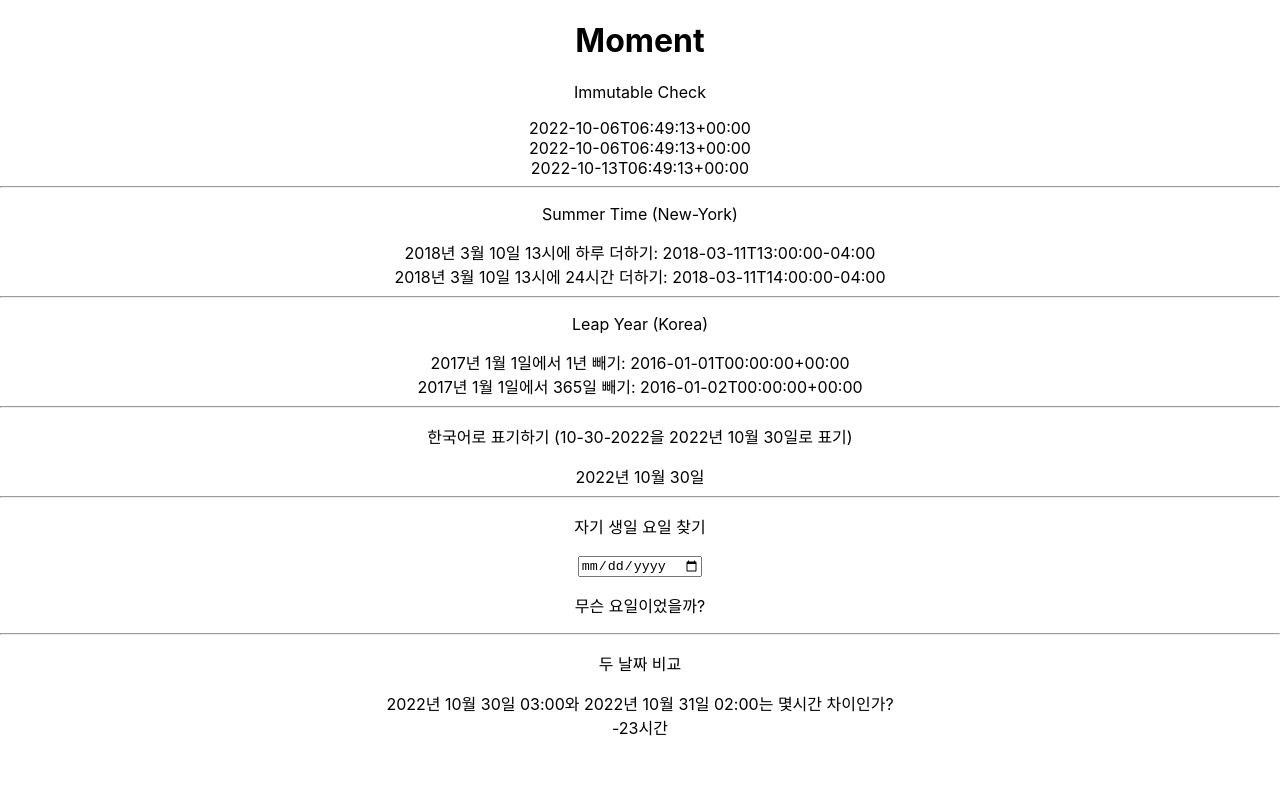
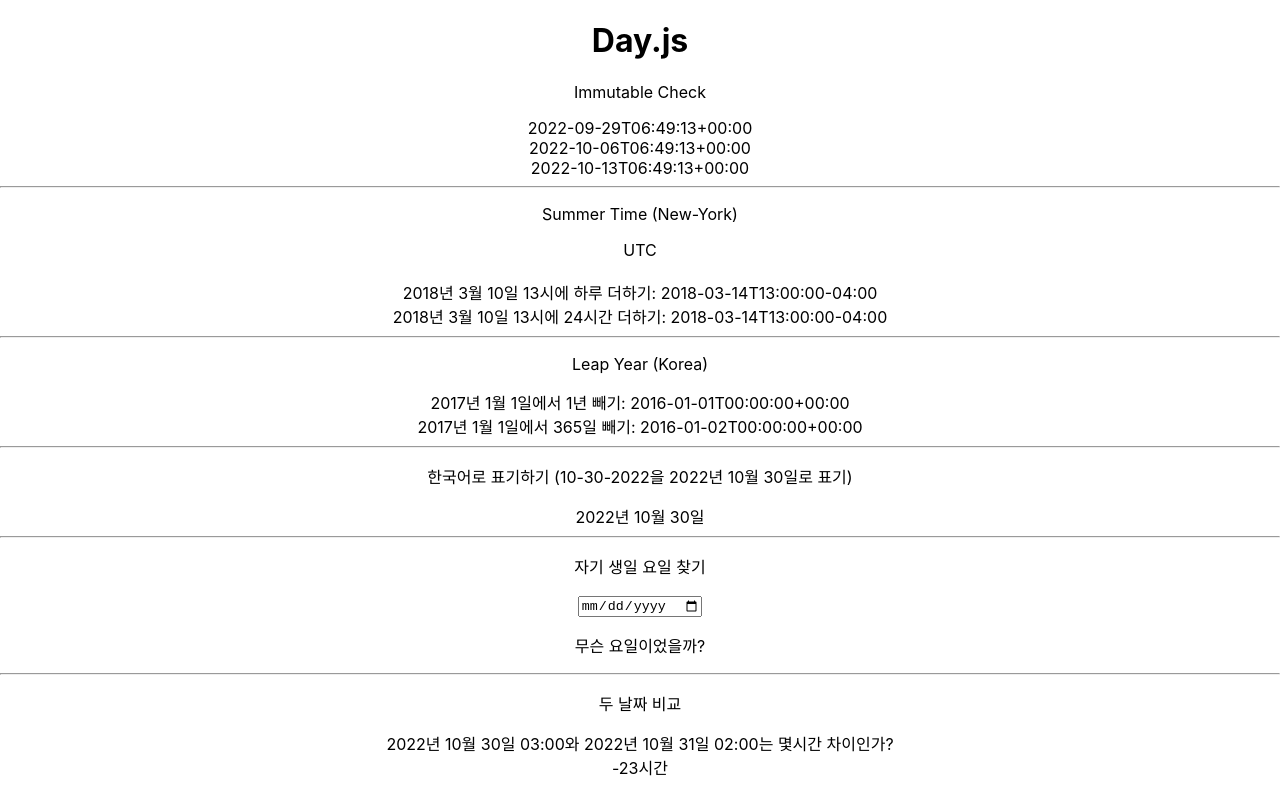
Before and after one commit to eundol0519/React_fastCampus, a React (Create React App) app: page / in a window 1280 px wide. Built offline with nearby package versions, Linux system fonts and the light colour scheme.

Commit message:
React Library_Day.js

```diff
--- a/package.json
+++ b/package.json
@@ -6,6 +6,7 @@
     "@testing-library/jest-dom": "^5.16.5",
     "@testing-library/react": "^13.4.0",
     "@testing-library/user-event": "^13.5.0",
+    "dayjs": "^1.11.6",
     "moment": "^2.29.4",
     "moment-timezone": "^0.5.38",
     "react": "^18.2.0",
--- a/src/App.js
+++ b/src/App.js
@@ -1,10 +1,10 @@
 import "./App.css";
-import MomentExample from "./components/moment/MomentExample";
+import DayjsExample from "./components/dayjs/DayjsExample";
 
 function App() {
   return (
     <div className="App">
-      <MomentExample />
+      <DayjsExample />
     </div>
   );
 }
--- /dev/null
+++ b/src/components/dayjs/DayjsExample.jsx
@@ -0,0 +1,71 @@
+import React, { useRef, useState } from "react";
+import dayjs from "dayjs";
+
+import "dayjs/locale/ko";
+import utc from "dayjs/plugin/utc";
+import timezone from "dayjs/plugin/timezone";
+
+dayjs.locale("ko");
+dayjs.extend(utc);
+dayjs.extend(timezone);
+
+export default function MomentExample() {
+  const dayjsDate = dayjs();
+  const newDayjsDate = dayjsDate.add(1, "week");
+  const cloneNewDayjsDate = newDayjsDate.add(1, "week");
+
+  const [birthDay, setBirthDay] = useState(null);
+  const birthDayRef = useRef(null);
+  const handleBirthDayChange = (e) => {
+    const value = e.target.value;
+    setBirthDay(dayjs(value, "YYYY-MM-DD").format("dddd")); // 요일 : dddd
+  };
+
+  return (
+    <div>
+      <h1>Day.js</h1>
+      <p>Immutable Check</p>
+      {dayjsDate.format()}
+      <br />
+      {newDayjsDate.format()}
+      <br />
+      {cloneNewDayjsDate.format()}
+      <hr />
+      <p>Summer Time (New-York)</p>
+      <div>{dayjs.tz.guess()}</div>
+      <br />
+      2018년 3월 10일 13시에 하루 더하기:&nbsp;
+      {dayjs.tz("2018-03-13 13:00", "America/New_York").add(1, "day").format()}
+      <br />
+      2018년 3월 10일 13시에 24시간 더하기:&nbsp;
+      {dayjs
+        .tz("2018-03-13 13:00", "America/New_York")
+        .add(24, "hour")
+        .format()}
+      <hr />
+      <p>Leap Year (Korea)</p>
+      2017년 1월 1일에서 1년 빼기:&nbsp;
+      {dayjs("2017-01-01").subtract(1, "year").format()}
+      <br />
+      2017년 1월 1일에서 365일 빼기:&nbsp;
+      {dayjs("2017-01-01").subtract(365, "day").format()}
+      <hr />
+      <p>한국어로 표기하기 (10-30-2022을 2022년 10월 30일로 표기)</p>
+      {dayjs("10-30-2022").format("YYYY년 MM월 DD일")}
+      <hr />
+      <p>자기 생일 요일 찾기</p>
+      <input type="date" ref={birthDayRef} onChange={handleBirthDayChange} />
+      <p>무슨 요일이었을까?</p>
+      <span>{birthDay}</span>
+      <hr />
+      <p>두 날짜 비교</p>
+      2022년 10월 30일 03:00와 2022년 10월 31일 02:00는 몇시간 차이인가?
+      <br />
+      {dayjs("10-30-2022 03:00").diff(
+        dayjs("10-31-2022 02:00").format(),
+        "hour"
+      )}
+      시간
+    </div>
+  );
+}
```
Also changed, not shown: 2 other files (tests, documents, lock files or other folders).
